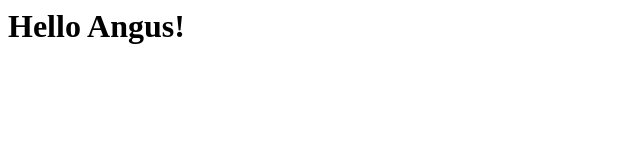
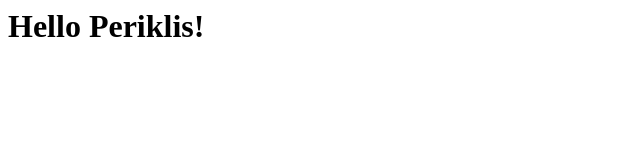
Before and after one commit to angustownsley/introductions-2, a plain HTML site: page index.html in a window 1280 px wide. Shown: the whole page, without its empty margins (0-640 px from the left). Drawn offline with Linux system fonts and the light colour scheme.

Commit message:
changed name

```diff
--- a/index.html
+++ b/index.html
@@ -1 +1 @@
-<h1>Hello Angus!</h1>
+<h1>Hello Periklis!</h1>
```
